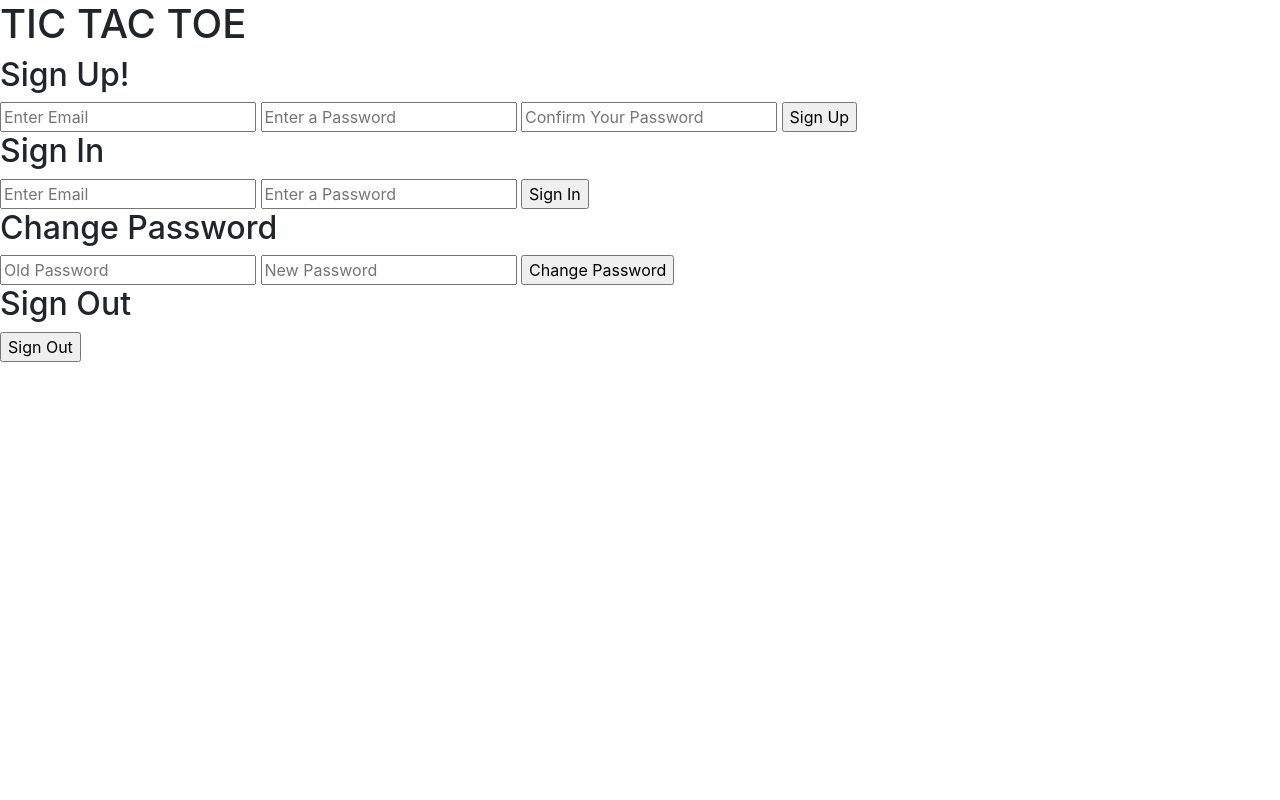
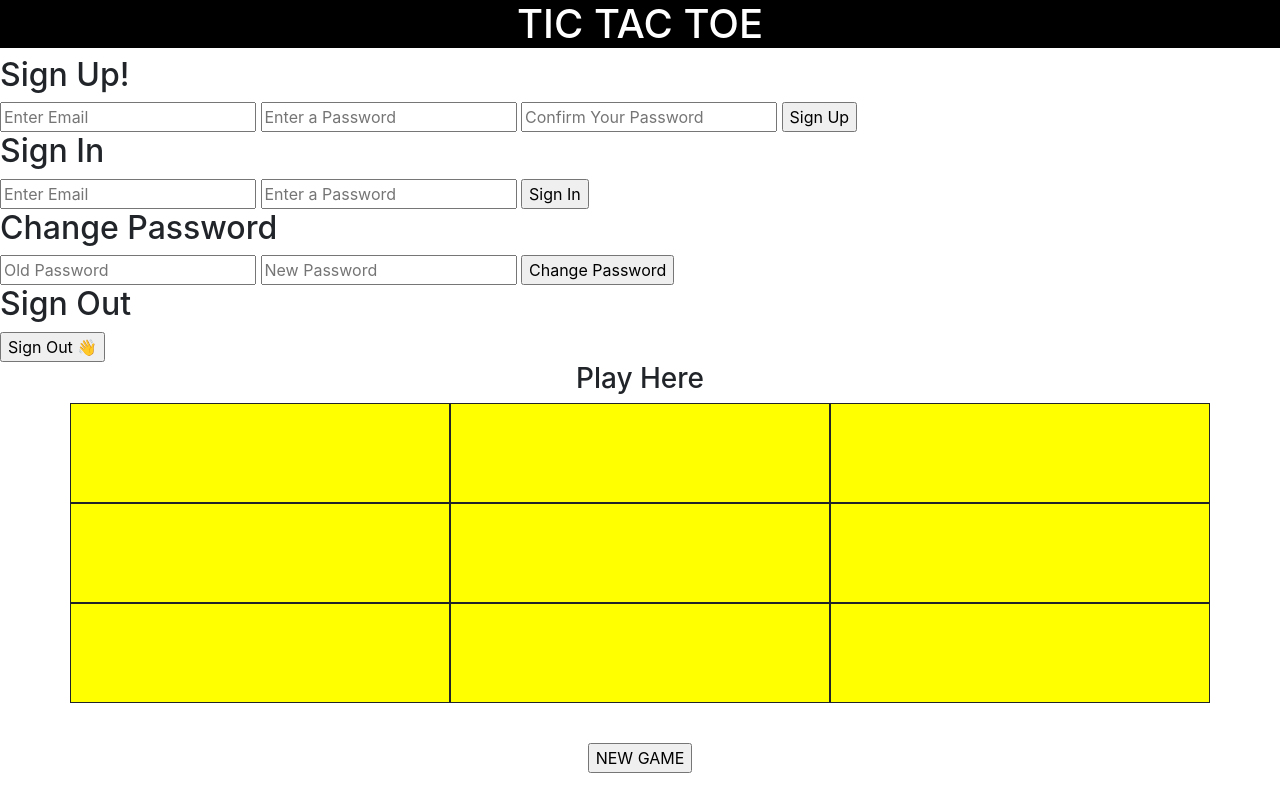
Before and after one commit to atilahun24/TTT-client, a website built with webpack: page index.html in a window 1280 px wide. Built offline with nearby package versions, Linux system fonts and the light colour scheme.

Commit message:
Make changes to HTML/CSS/APP/API/EVENTS
Modified divs in html and added new game button. Added new game to API
file. Created event listener for new game in APP. Created function in
EVENTS to alternate between X & O. Minor CSS changes

```diff
--- a/assets/scripts/app.js
+++ b/assets/scripts/app.js
@@ -5,7 +5,10 @@
 
 // use require without a reference to ensure a file is bundled
 // require('./example')
+const gameEvents = require('./game/events.js')
 
 $(() => {
   // your JS code goes here
+  $('.box').on('click', gameEvents.onBoxClick)
+  $('.box').on('click', gameEvents.onNewGame)
 })
--- /dev/null
+++ b/assets/scripts/game/events.js
@@ -0,0 +1,23 @@
+'use strict'
+
+let currentPlayer = 'X'
+const gameBoard = []
+
+const onBoxClick = function (event) {
+  const boxNumber = $(event.target).data('box-number')
+  console.log(boxNumber)
+  const text = $(event.target).text()
+  if (text === '') {
+    $(event.target).text(currentPlayer)
+  }
+  if (currentPlayer === 'X') {
+    currentPlayer = 'O'
+  } else {
+    currentPlayer = 'X'
+  }
+}
+
+module.exports = {
+  onBoxClick,
+  gameBoard
+}
--- a/assets/styles/index.scss
+++ b/assets/styles/index.scss
@@ -1 +1,24 @@
 @import '~bootstrap/scss/bootstrap';
+
+h1 {
+  color: white;
+  background-color: black;
+  text-align: center;
+}
+
+h3 {
+  text-align: center;
+}
+
+.col-4 {
+  background: yellow;
+  font-style: bold;
+  text-align: center;
+  height: 100px;
+  border: 1px solid;
+}
+
+.newGame {
+  text-align: center;
+  margin-top: 40px;
+}
--- a/index.html
+++ b/index.html
@@ -41,21 +41,29 @@
 
   <h2> Sign Out </h2>
   <form id="sign-out">
-    <input type="submit" value="Sign Out" />
+    <input type="submit" value="Sign Out 👋" />
   </form>
 
-  <div>
-    <div> </div>
-    <div> </div>
-    <div> </div>
-    <div> </div>
-    <div> </div>
-    <div> </div>
-    <div> </div>
-    <div> </div>
-    <div> </div>
+  <div class="container">
+    <h3>Play Here</h3>
+    <div class="row">
+      <div class="col-4 box" data-box-number="0"></div>
+      <div class="col-4 box" data-box-number="1"></div>
+      <div class="col-4 box" data-box-number="2"></div>
+      <div class="col-4 box" data-box-number="3"></div>
+      <div class="col-4 box" data-box-number="4"></div>
+      <div class="col-4 box" data-box-number="5"></div>
+      <div class="col-4 box" data-box-number="6"></div>
+      <div class="col-4 box" data-box-number="7"></div>
+      <div class="col-4 box" data-box-number="8"></div>
+    </div>
   </div>
 
+  <div class = "newGame">
+    <form>
+      <input type="submit" value="NEW GAME" />
+    </form>
+  </div>
 
 
 </body>
```
Also changed, not shown: assets/scripts/auth/api.js (added, +68 -0 lines).
